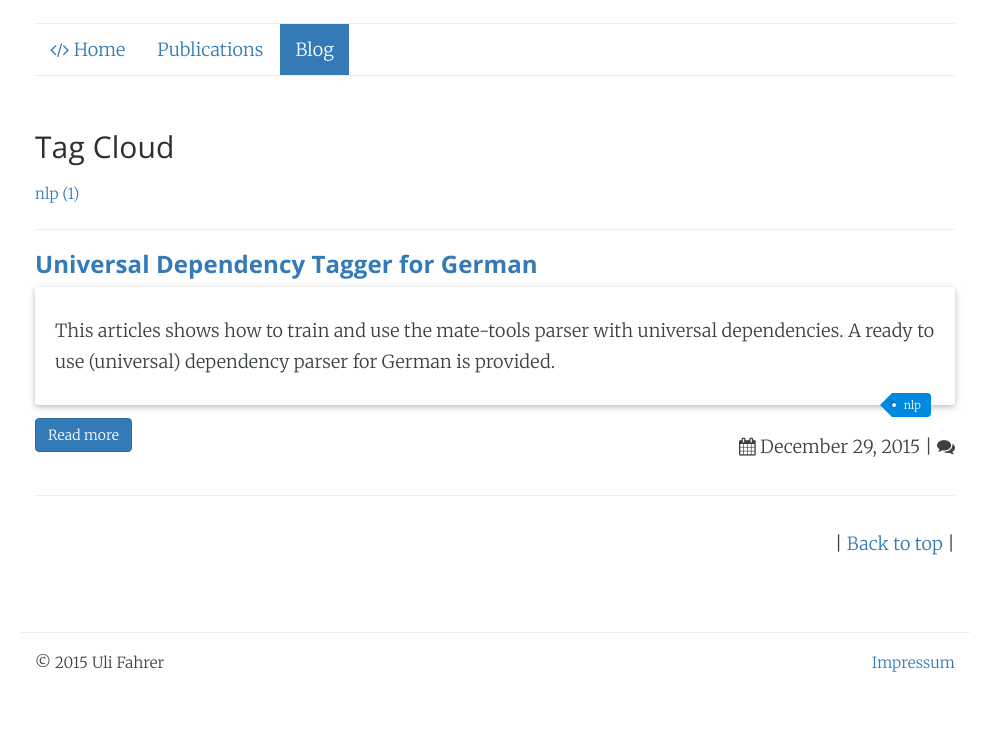
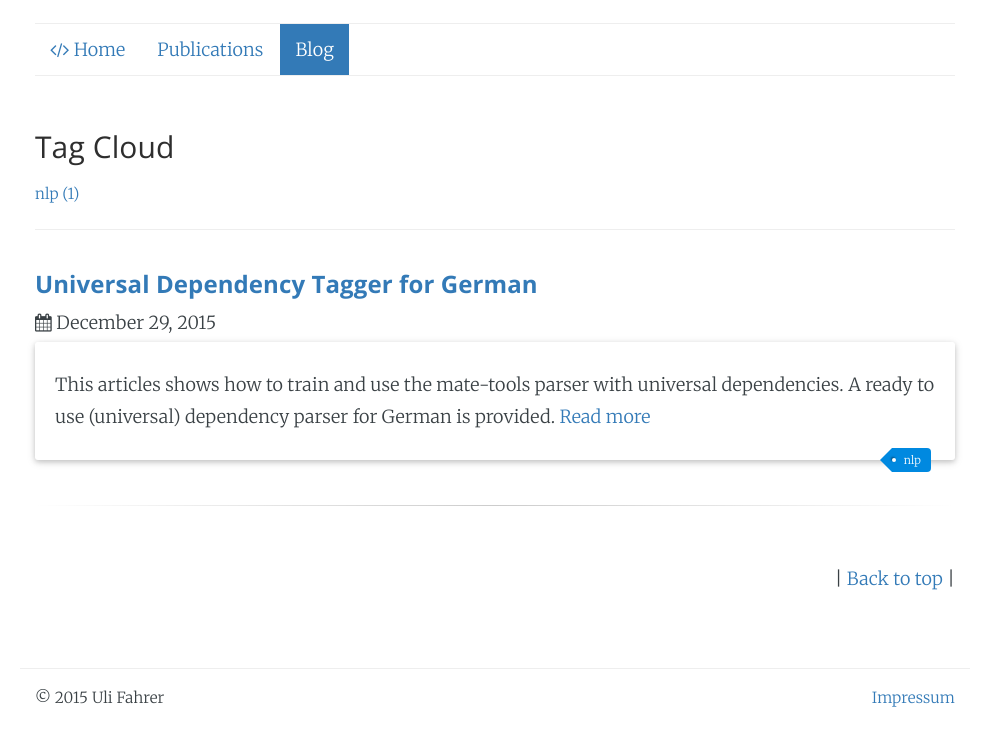
Before and after one commit to Tooa/tooa.github.io, a Jekyll site: the page built from blog/index.html, in a window 1280 px wide. Shown: the top 746 px of the page, without its empty margins (145-1134 px from the left). Built offline with Jekyll 4.4.1, drawn with Linux system fonts in a browser that asks for light colours; nearby versions of some CDN libraries; library files that are not in the unit come from our copies; Markdown is read by kramdown in place of the engine named in the settings.

Commit message:
change blog style

```diff
--- a/blog/index.html
+++ b/blog/index.html
@@ -8,12 +8,16 @@ permalink: /blog/
 <div class="blog">
     {% for post in site.posts %}
         <!-- TODO: resolve code duplication: see tag-page.html -->
-        <div class="row">
+        <div class="row blog-section">
             <div class="col-md-12 hidden-xs hidden-sm">
-                <h3><strong><a href="{{ post.url }}">{{ post.title }}</a></strong></h3>
+                <h3>
+                    <strong><a href="{{ post.url }}">{{ post.title }}</a></strong>
+                </h3>
+                <i class="fa fa-calendar"></i> {{ post.date | date: "%B %e, %Y" }}
+
                 <div class="box">
                     <p>
-                        {{ post.summary }}
+                        {{ post.summary }} <a href="{{ post.url }}">Read more</a>
                     </p>
                     <ul class="tags">
                         {% for tag in post.tags %}
@@ -23,16 +27,6 @@ permalink: /blog/
                         {% endfor %}
                     </ul>
                 </div>
-                <div class="row">
-                    <div class="col-md-6">
-                        <p><a class="btn btn-primary" href="{{ post.url }}">Read more</a></p>
-                    </div>
-                    <div class="col-md-6">
-                        <p></p>
-                        <p class="pull-right"><i class="fa fa-calendar"></i> {{ post.date | date: "%B %e, %Y" }}
-                            | <i class="fa fa-comments"></i> <a href="{{ site.url }}{{ post.url }}#disqus_thread"></a></p>
-                    </div>
-                </div>
             </div>
 
 
@@ -40,6 +34,6 @@ permalink: /blog/
                 <h3><strong><a href="{{ post.url }}">{{ post.title }}</a></strong></h3>
             </div>
         </div>
-        <hr class="style-two">
+        <div class="hrline"></div>
     {% endfor %}
 </div>
```
Also changed, not shown: _layouts/tag-page.html (+8 -14 lines).
